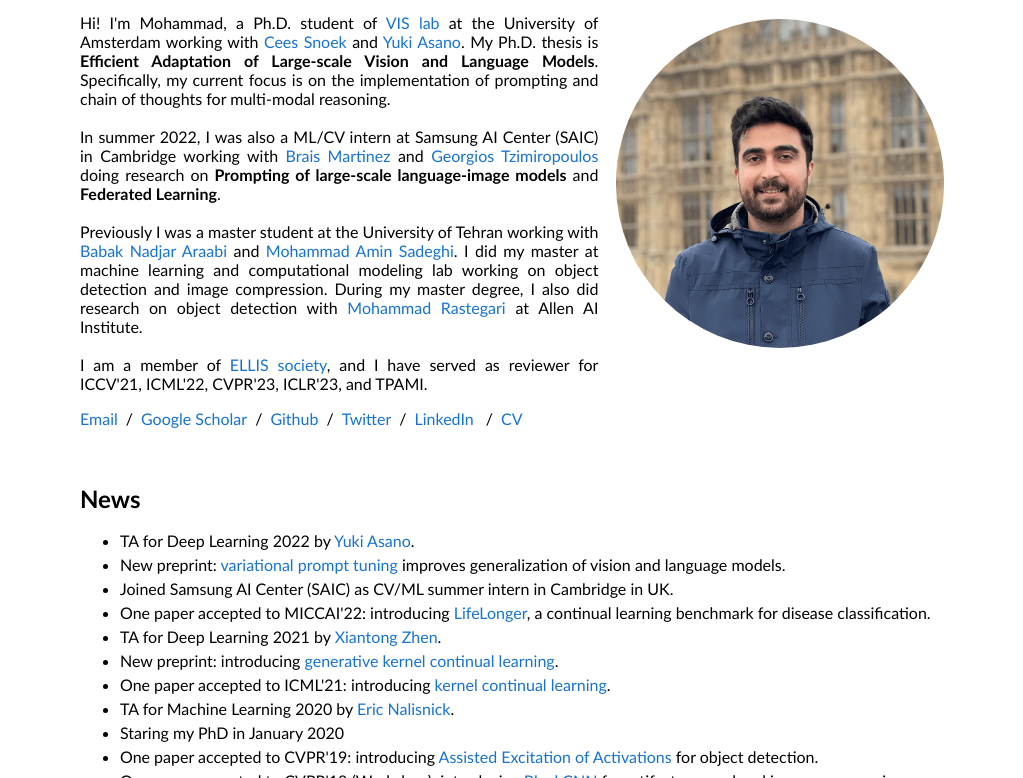
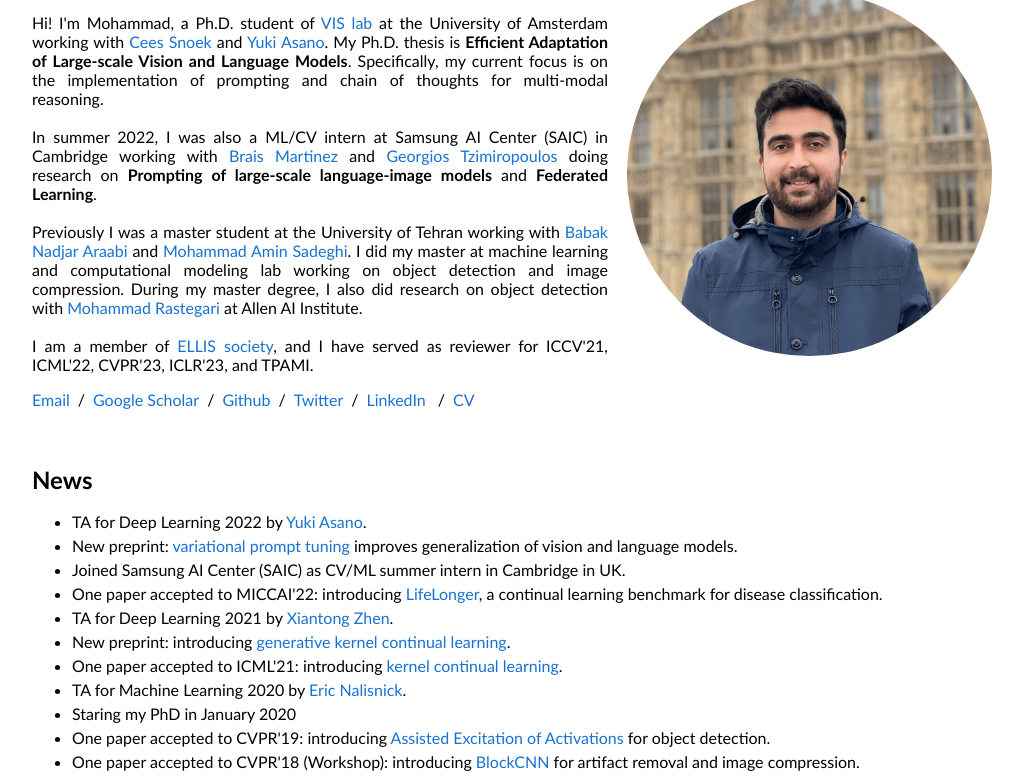
Before and after one commit to mmderakhshani/mmderakhshani.github.io, a website built with Parcel: page index.html in a window 1280 px wide. Shown: the part 85-863 px from the top of the page, without its empty margins (128-1151 px from the left). Built offline with nearby package versions, Linux system fonts and the light colour scheme.

Commit message:
change the page size to from 840 to 960

```diff
--- a/stylesheet.css
+++ b/stylesheet.css
@@ -127,7 +127,7 @@ h2 {
 }
 
 .main {
-  max-width: 864px;
+  max-width: 960px;
   margin: 0 auto;
 }
 
```
